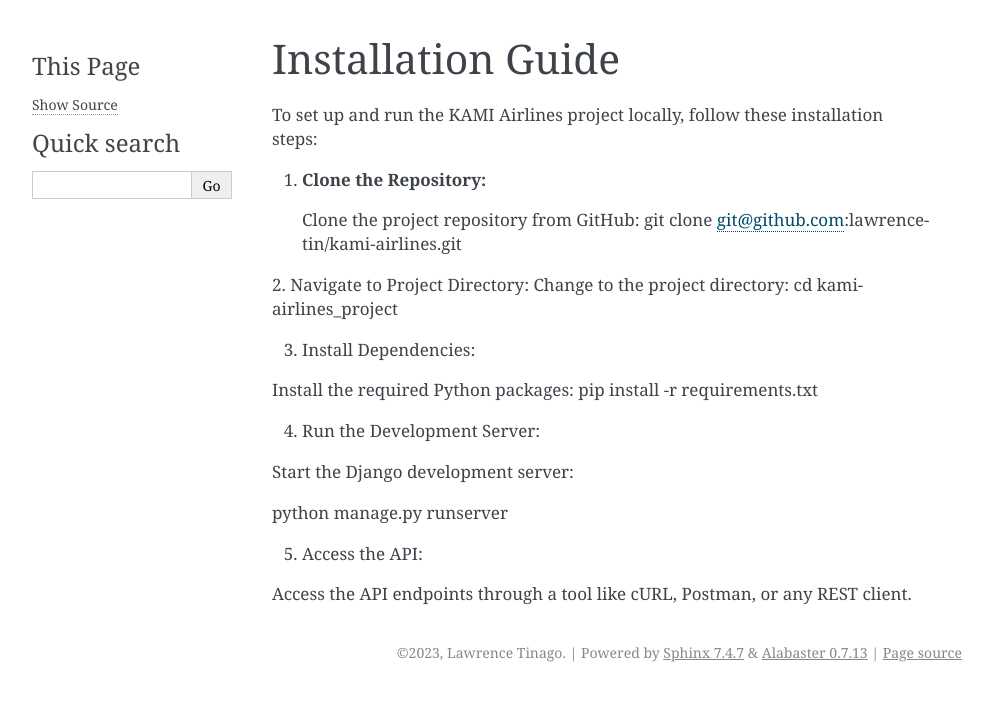
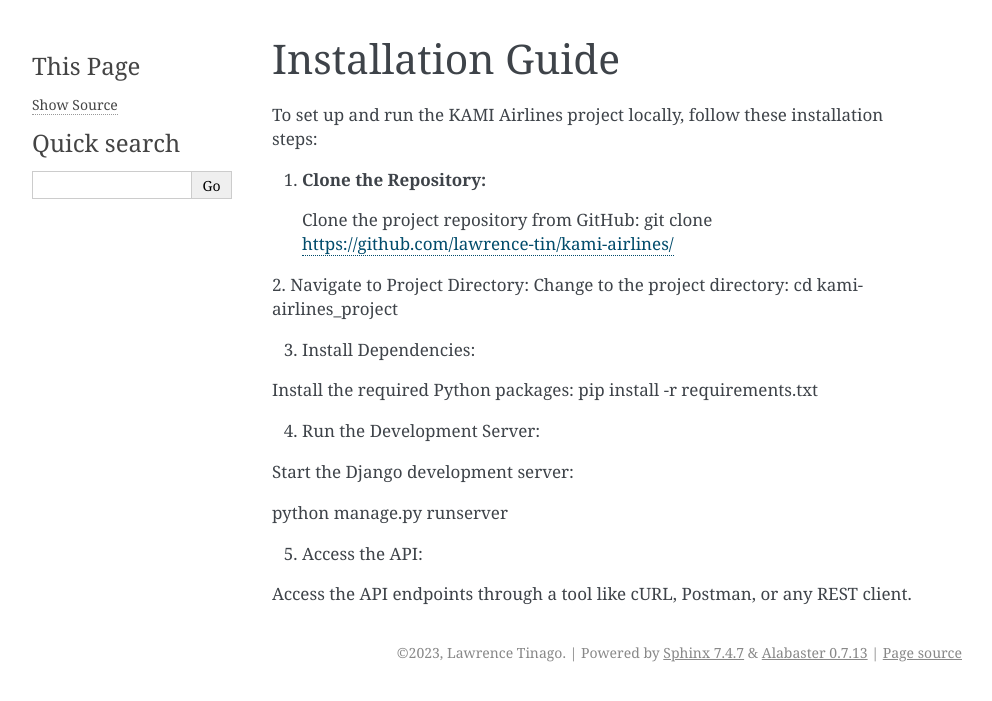
Before and after one commit to lawrence-tin/kami-, a Sphinx documentation site: the page built from source/installation.rst, in a window 1280 px wide. Shown: the top 701 px of the page, without its empty margins (148-1140 px from the left). Built offline with Sphinx 7.4.7, drawn with Linux system fonts in a browser that asks for light colours.

Commit message:
Update installation.rst

```diff
--- a/source/installation.rst
+++ b/source/installation.rst
@@ -7,7 +7,7 @@ To set up and run the KAMI Airlines project locally, follow these installation s
 1. **Clone the Repository:**
 
    Clone the project repository from GitHub:
-   git clone git@github.com:lawrence-tin/kami-airlines.git
+   git clone https://github.com/lawrence-tin/kami-airlines/
 
 
 2. Navigate to Project Directory:
```
